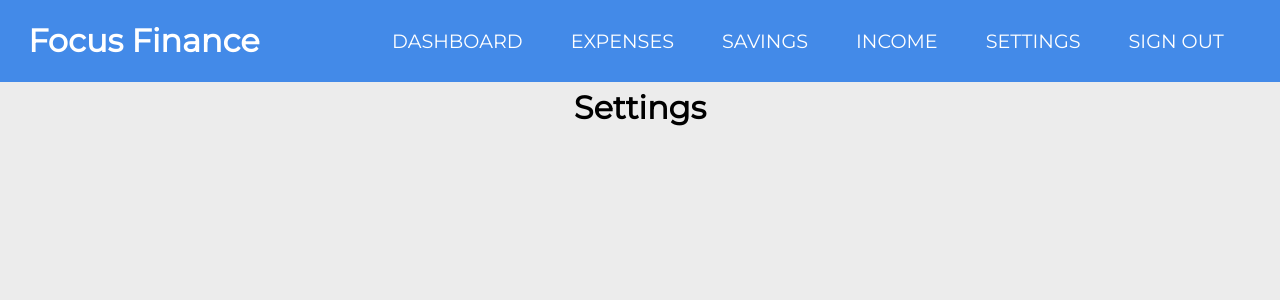
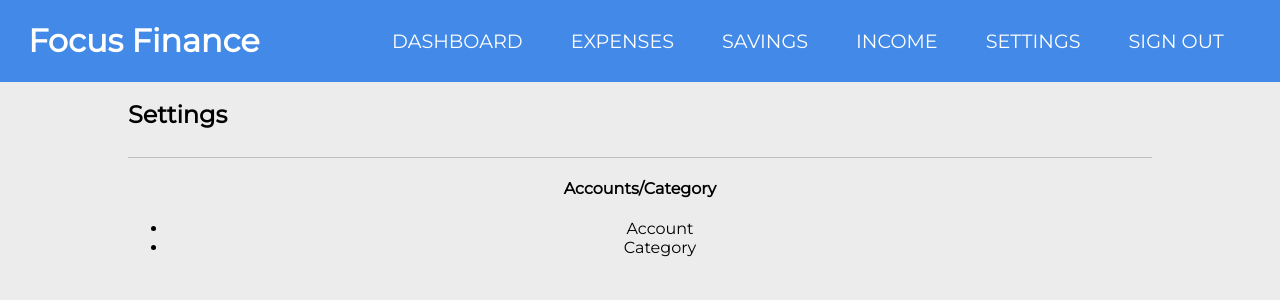
Before and after one commit to Apex-Coder/focusfinance, a React (Create React App) app: page /settings in a window 1280 px wide. Shown: the top 300 px of the page. Built offline with nearby package versions, Linux system fonts and the light colour scheme; no server answers; sample sign-in values are in the browser's storage.

Commit message:
Webkit package added

```diff
--- a/package.json
+++ b/package.json
@@ -8,6 +8,7 @@
     "@testing-library/user-event": "^7.1.2",
     "dotenv": "^8.2.0",
     "firebase": "^7.19.1",
+    "ios-webkit-debug-proxy": "0.0.3",
     "react": "^16.13.1",
     "react-confirm-alert": "^2.6.2",
     "react-dom": "^16.13.1",
--- a/src/Components/Settings/Settings.js
+++ b/src/Components/Settings/Settings.js
@@ -3,11 +3,26 @@ import React from 'react';
 import ReactNavbar from '../ui/ReactNavbar';
 
 const Settings = () => {
+    let displayname = "Settings";
     return (
         <>
             <ReactNavbar />
-            <div className="main">
-                <h1>Settings</h1>
+            <div className="container">
+                <>
+                    <div className="mainHeader">
+                        <h2 className="title">{displayname}</h2>
+                    </div>
+                </>
+                <hr />
+                <div>
+                    <section>
+                        <h4>Accounts/Category</h4>
+                        <ul>
+                            <li>Account</li>
+                            <li>Category</li>
+                        </ul>
+                    </section>
+                </div>
             </div>
         </>
     )
```
Also changed, not shown: 1 other file (tests, documents, lock files or other folders).
